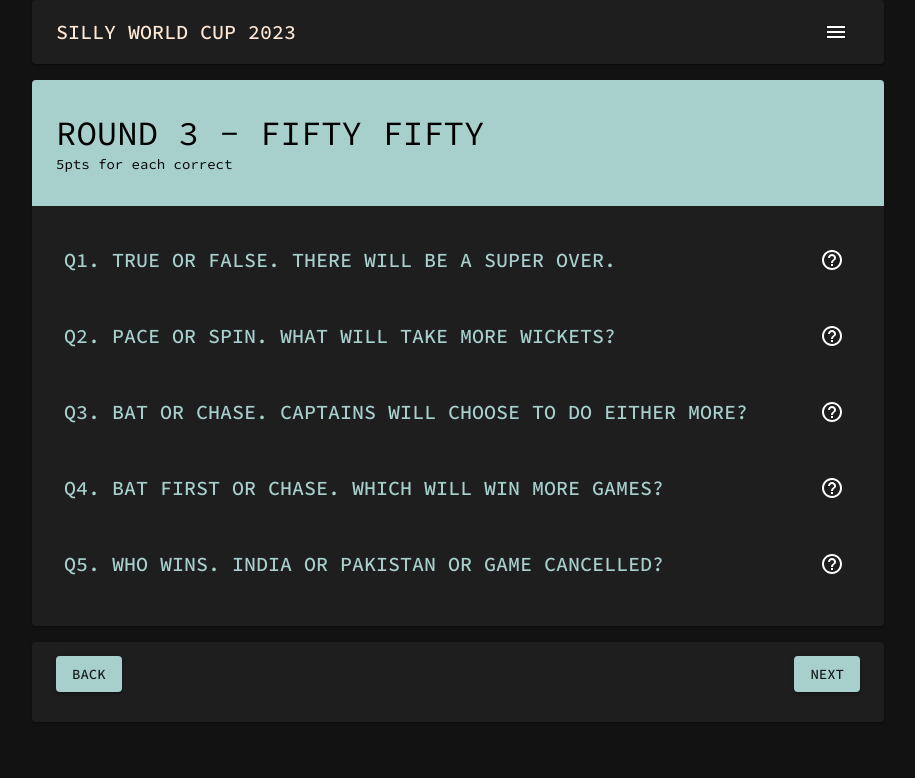
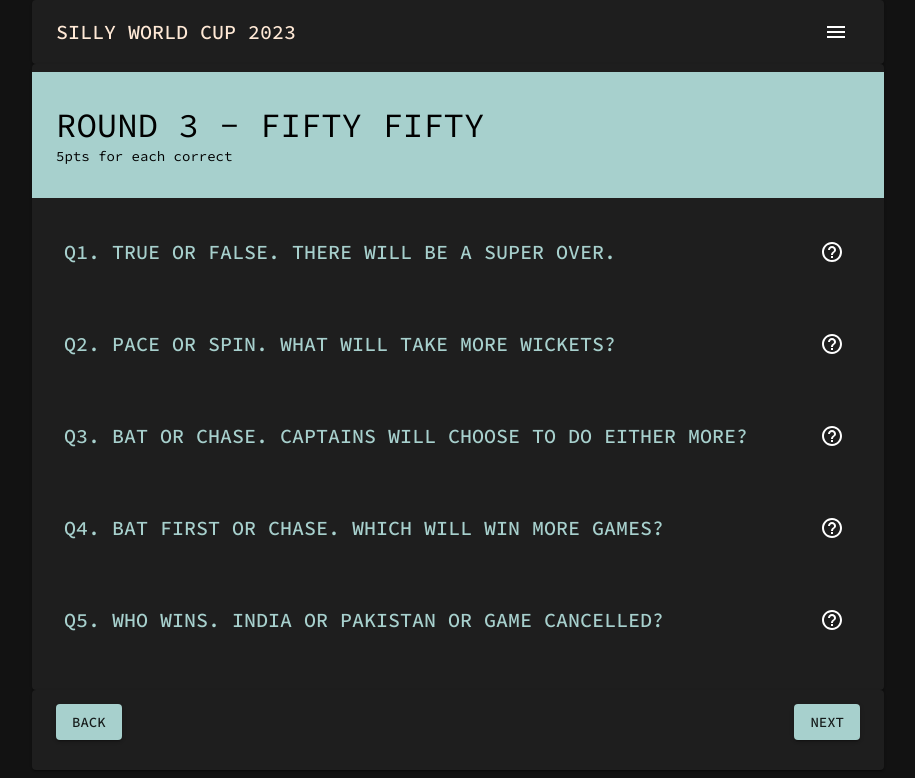
Before and after one commit to mdnrosen/sillyWC23, a React (Vite) app: page /fiftyfifty in a window 1280 px wide. Shown: the top 778 px of the page, without its empty margins (182-1097 px from the left). Built offline with nearby package versions, Linux system fonts and the light colour scheme.

Commit message:
Reformatted FiftyFiftyRound.jsx, separated each question into individaul parent Grid and FormControl components.

```diff
--- a/src/pages/FiftyFiftyRound.jsx
+++ b/src/pages/FiftyFiftyRound.jsx
@@ -7,30 +7,37 @@
 
 export const FiftyFiftyRound = () => {
     return (
-        <>
-            <Card sx={{ my: 2 }}>
-
-                <RoundTitle num="3" name="Fifty Fifty" marking="5pts for each correct" />
+        <Card sx={{ py: 1 }}>
+            <RoundTitle
+                num="3"
+                name="Fifty Fifty"
+                marking="5pts for each correct"
+            />
             <CardContent>
                 <Box component="form">
                     <Grid container spacing={2}>
-
                         <Grid item xs={12}>
                             <FormControl fullWidth>
-
                                 <QuestionTitle
                                     title="True or false. There will be a super over."
                                     num="1"
                                     question=""
                                     hint=""
                                 />
-
+                            </FormControl>
+                        </Grid>
+                        <Grid item xs={12}>
+                            <FormControl fullWidth>
                                 <QuestionTitle
                                     title="Pace or spin. What will take more wickets?"
                                     num="2"
                                     question=""
                                     hint=""
                                 />
+                            </FormControl>
+                        </Grid>
+                        <Grid item xs={12}>
+                            <FormControl fullWidth>
 
                                 <QuestionTitle
                                     title="Bat or chase. Captains will choose to do either more?"
@@ -38,14 +45,22 @@
                                     question=""
                                     hint=""
                                 />
+                            </FormControl>
+                        </Grid>
 
+                        <Grid item xs={12}>
+                            <FormControl fullWidth>
                                 <QuestionTitle
                                     title="Bat first or chase. Which will win more games?"
                                     num="4"
                                     question=""
                                     hint=""
                                 />
+                            </FormControl>
+                        </Grid>
 
+                        <Grid item xs={12}>
+                            <FormControl fullWidth>
                                 <QuestionTitle
                                     title="Who wins. India or Pakistan or Game cancelled?"
                                     num="5"
@@ -58,7 +73,6 @@
                 </Box>
             </CardContent>
         </Card>
-        </>
     )
 }
 
```
Lines whose indentation alone changed are shown as unchanged.
